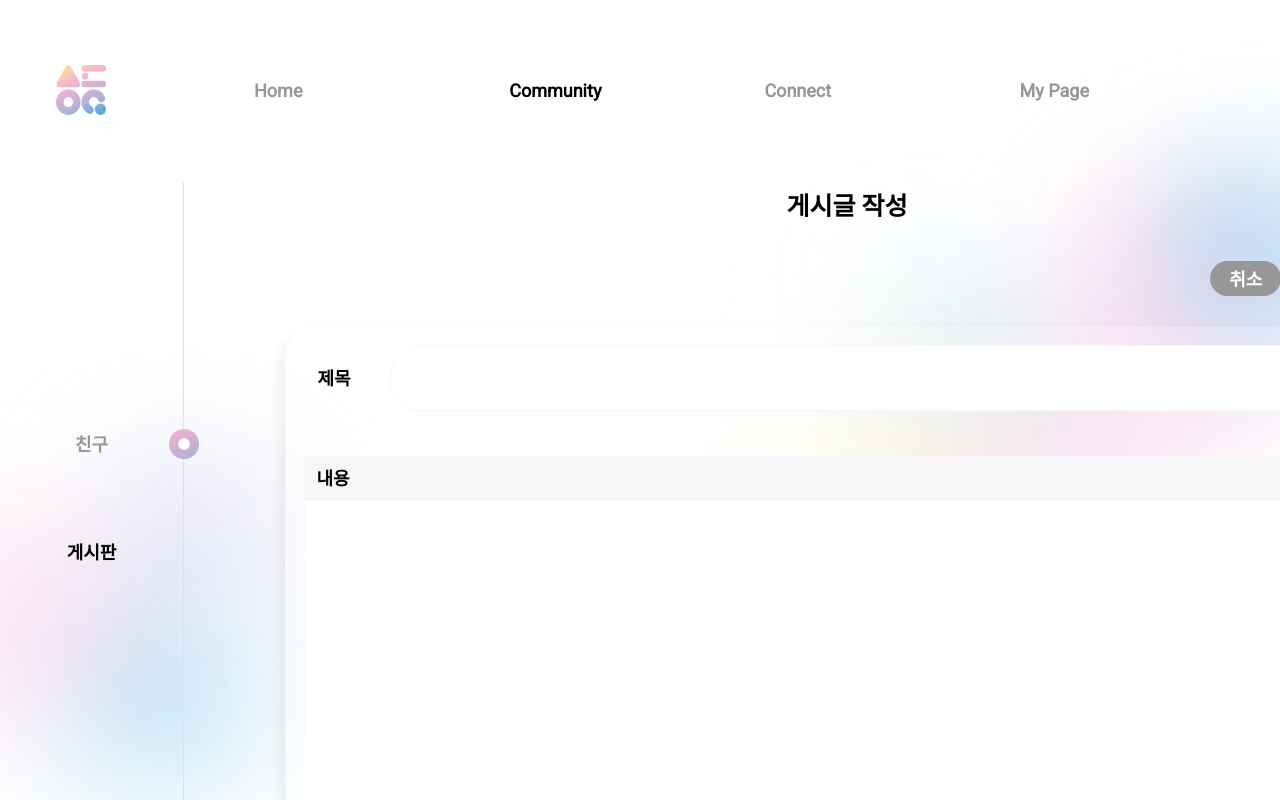
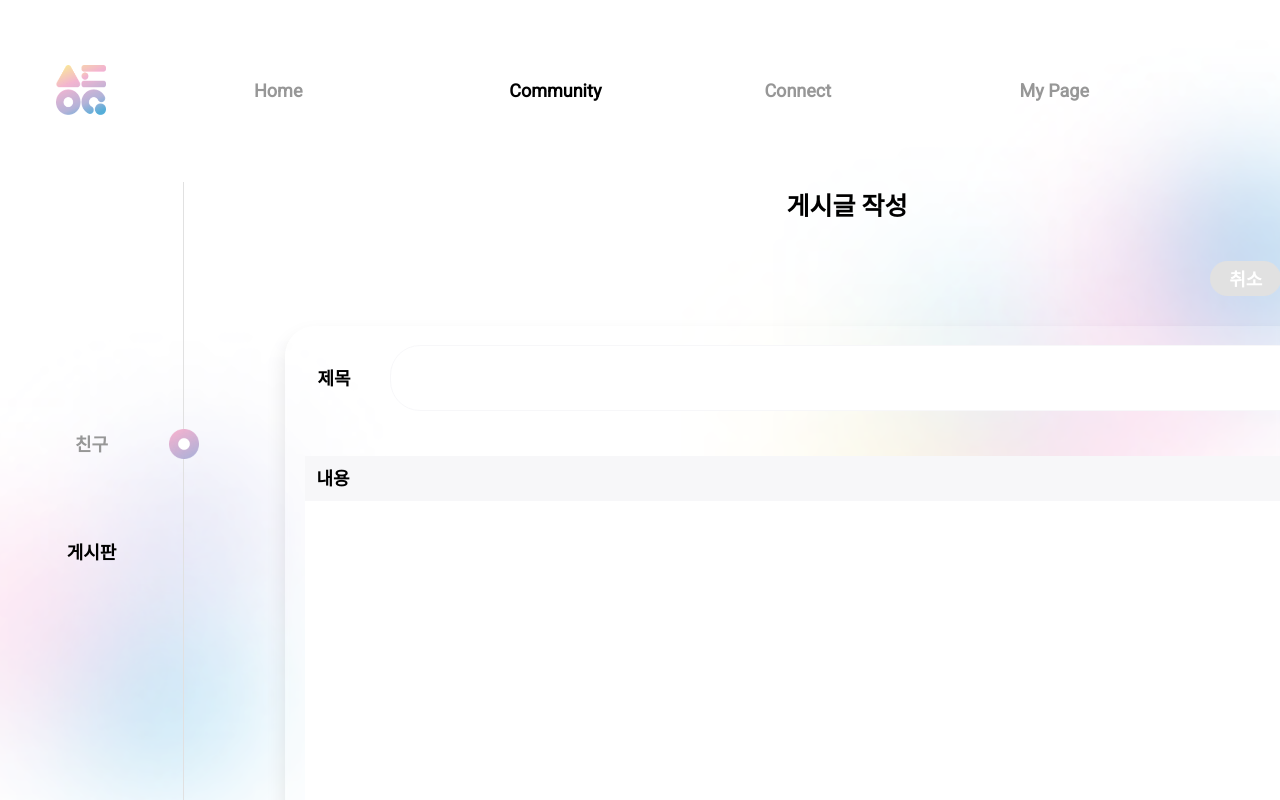
Before and after one commit to stockOneQ/front, a Next.js app: page /community/board/new in a window 1280 px wide. Shown: the top 800 px of the page. Built offline with nearby package versions, Linux system fonts and the light colour scheme.

Commit message:
design(community): 저장 버튼 비활성화 디자인 추가

```diff
--- a/components/community/Board/New/Editor/index.tsx
+++ b/components/community/Board/New/Editor/index.tsx
@@ -82,7 +82,12 @@ const Editor = ({
       <HeadingText>{isEdit ? '게시글 수정' : '게시글 작성'}</HeadingText>
       <S.ActionButtonGroup>
         <S.Button onClick={handleRouter}>취소</S.Button>
-        <S.Button onClick={handleSubmit}>저장</S.Button>
+        <S.Button
+          onClick={handleSubmit}
+          disabled={titleInput.length === 0 || contentInput.length === 0}
+        >
+          저장
+        </S.Button>
       </S.ActionButtonGroup>
       <S.EditorContainer>
         <TitleInput />
--- a/components/community/Board/New/Editor/style.ts
+++ b/components/community/Board/New/Editor/style.ts
@@ -22,10 +22,7 @@ export const ActionButtonGroup = styled.div`
   margin-right: 4rem;
 `;
 
-{
-  /* 컴포넌트로 분리하려다 잘 안돼서 일단 공통 버튼 컴포넌트 한 곳에서 작업 */
-}
-export const Button = styled.button`
+export const Button = styled.button<{ disabled?: boolean }>`
   width: 7.1rem;
   height: 3.5rem;
 
@@ -34,15 +31,20 @@ export const Button = styled.button`
   display: flex;
   align-items: center;
   justify-content: center;
+  border-radius: 2.3rem;
 
-  background: ${props => (props.children === '취소' ? '#979797' : '#000000')};
-  border-radius: 2.3rem;
+  background: ${props => (props.children === '취소' ? '#e1e1e1' : '#000000')};
 
   &:hover {
     background: ${props =>
       props.children === '취소'
         ? '#3d3d3d'
-        : ' linear-gradient(137.84deg, #F9E499 -4.47%, #F2B2CF 94.43%)'};
+        : 'linear-gradient(137.84deg, #F9E499 -4.47%, #F2B2CF 94.43%)'};
+  }
+
+  &:disabled {
+    cursor: default;
+    background: ${props => (props.children === '저장' ? '#979797' : '')};
   }
 `;
 
```
